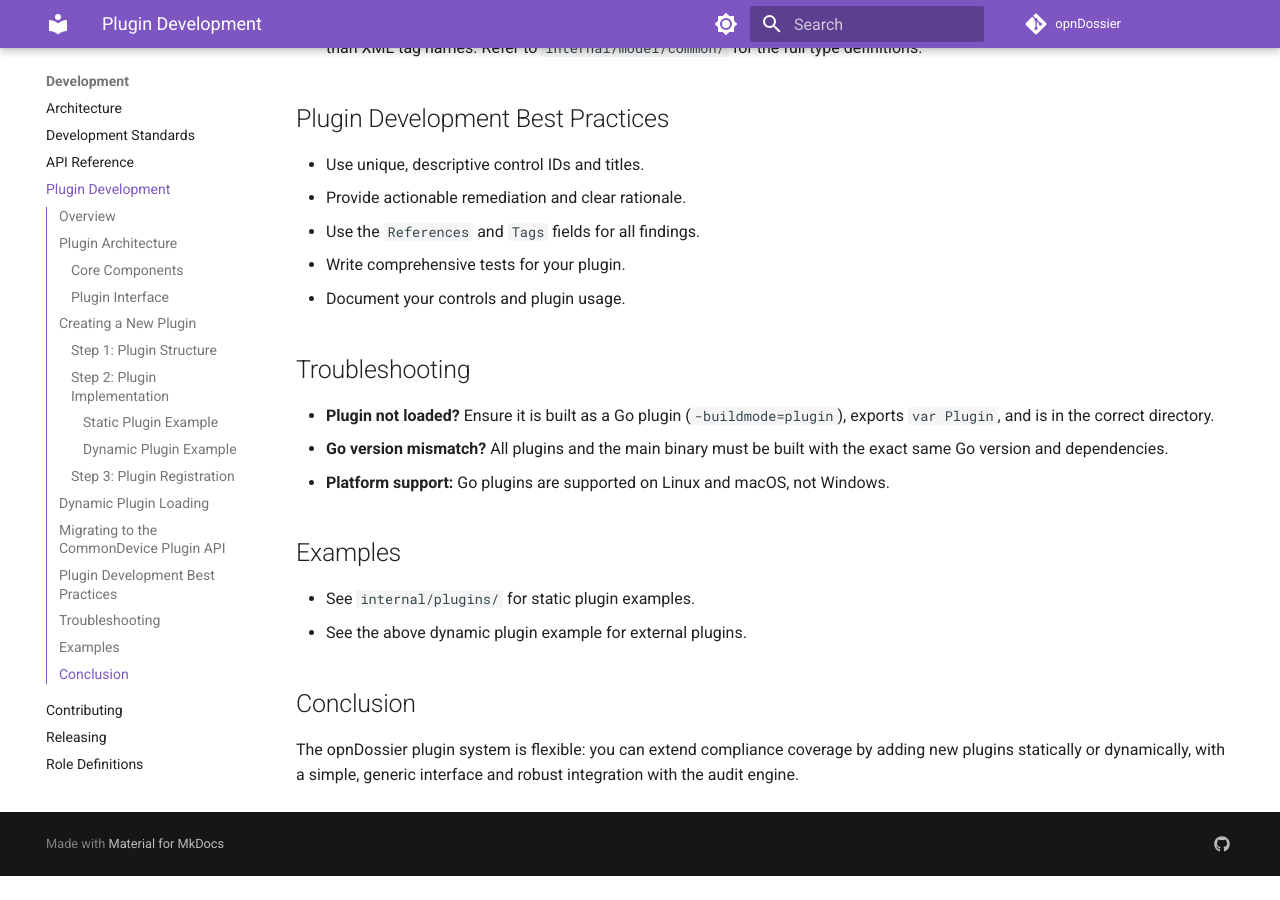
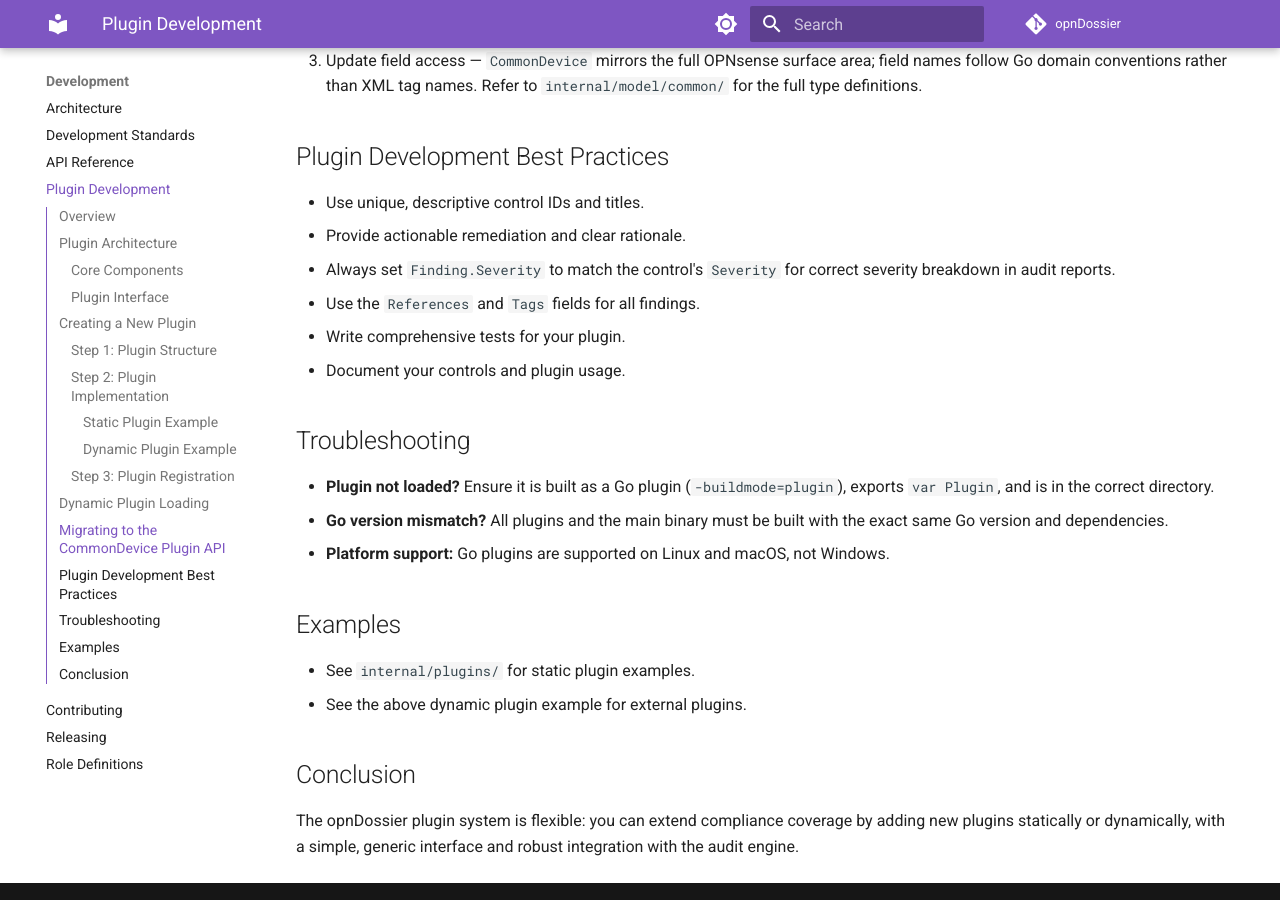
Before and after one commit to EvilBit-Labs/opnDossier, an MkDocs documentation site: the page built from docs/development/plugin-development.md, in a window 1280 px wide and 900 px high, scrolled down 4269 px. Built offline with MkDocs 1.6.1 and Material for MkDocs 9.7.7, drawn with Linux system fonts in a browser that asks for light colours; comment, search, counter and statistics services are not loaded; the version menu is left out; before the commit the page ends 5145 px from its top, so only the background shows below that; some of the changed text lies outside the part shown.

Commit message:
fix(docs): update Finding struct to include Severity field and clarify audit report requirements
Signed-off-by: UncleSp1d3r <unclesp1d3r@evilbitlabs.io>

````diff
--- a/docs/development/plugin-development.md
+++ b/docs/development/plugin-development.md
@@ -34,11 +34,12 @@
 }
 ```
 
-The `Finding` struct is generic and uses `References`, `Tags`, and `Metadata` fields:
+The `Finding` struct is generic and uses `Severity`, `References`, `Tags`, and `Metadata` fields:
 
 ```go
 // compliance.Finding
 Type        string              // e.g. "compliance"
+Severity    string              // e.g. "high" — copied from control's severity
 Title       string
 Description string
 Recommendation string
@@ -193,6 +195,7 @@
 
 - Use unique, descriptive control IDs and titles.
 - Provide actionable remediation and clear rationale.
+- Always set `Finding.Severity` to match the control's `Severity` for correct severity breakdown in audit reports.
 - Use the `References` and `Tags` fields for all findings.
 - Write comprehensive tests for your plugin.
 - Document your controls and plugin usage.
````
Also changed, not shown: other parts of docs/development/plugin-development.md (+1 -0 lines).
